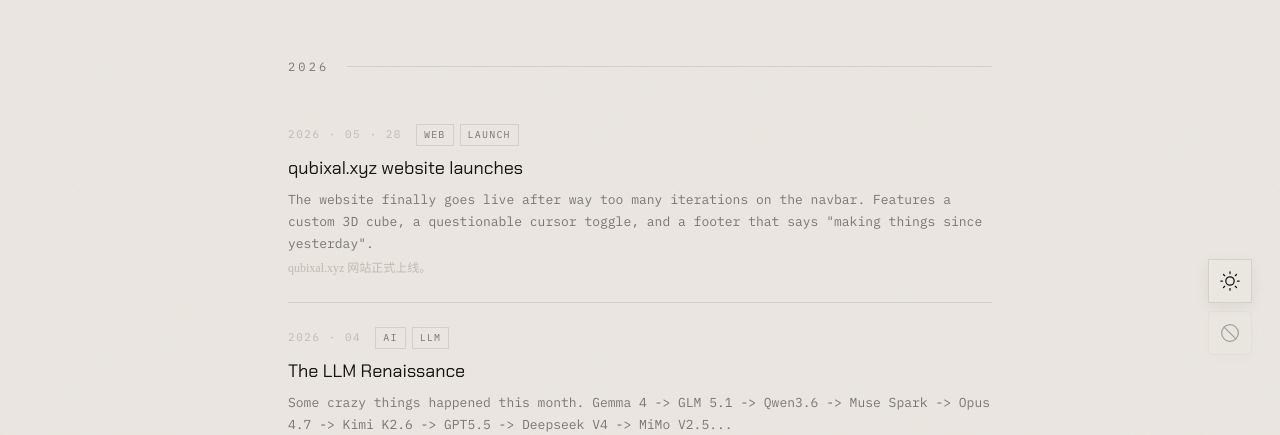
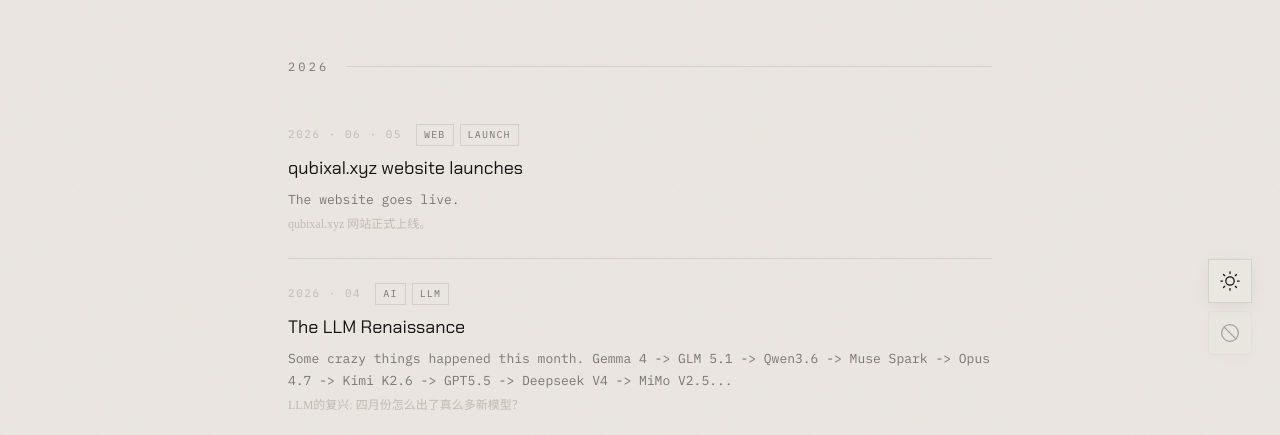
Before and after one commit to qubixal/qubixal.xyz, a plain HTML site: page archive.html in a window 1280 px wide. Shown: the part 365-800 px from the top of the page. Drawn offline with nearby package versions, Linux system fonts and the light colour scheme.

Commit message:
archive replaced placeholder; index readded cursor visibility.

```diff
--- a/archive.html
+++ b/archive.html
@@ -138,14 +138,14 @@
 
             <a href="#" class="post-card reveal">
                 <div class="post-meta">
-                    <span class="post-date">2026 · 05 · 28</span>
+                    <span class="post-date">2026 · 06 · 05</span>
                     <div class="post-tags">
                         <span class="post-tag">Web</span>
                         <span class="post-tag">Launch</span>
                     </div>
                 </div>
                 <div class="post-title">qubixal.xyz website launches</div>
-                <div class="post-excerpt">The website finally goes live after way too many iterations on the navbar. Features a custom 3D cube, a questionable cursor toggle, and a footer that says "making things since yesterday".</div>
+                <div class="post-excerpt">The website goes live.</div>
                 <div class="post-lang">qubixal.xyz 网站正式上线。</div>
             </a>
 
```
Also changed, not shown: index.html (+2 -0 lines).
